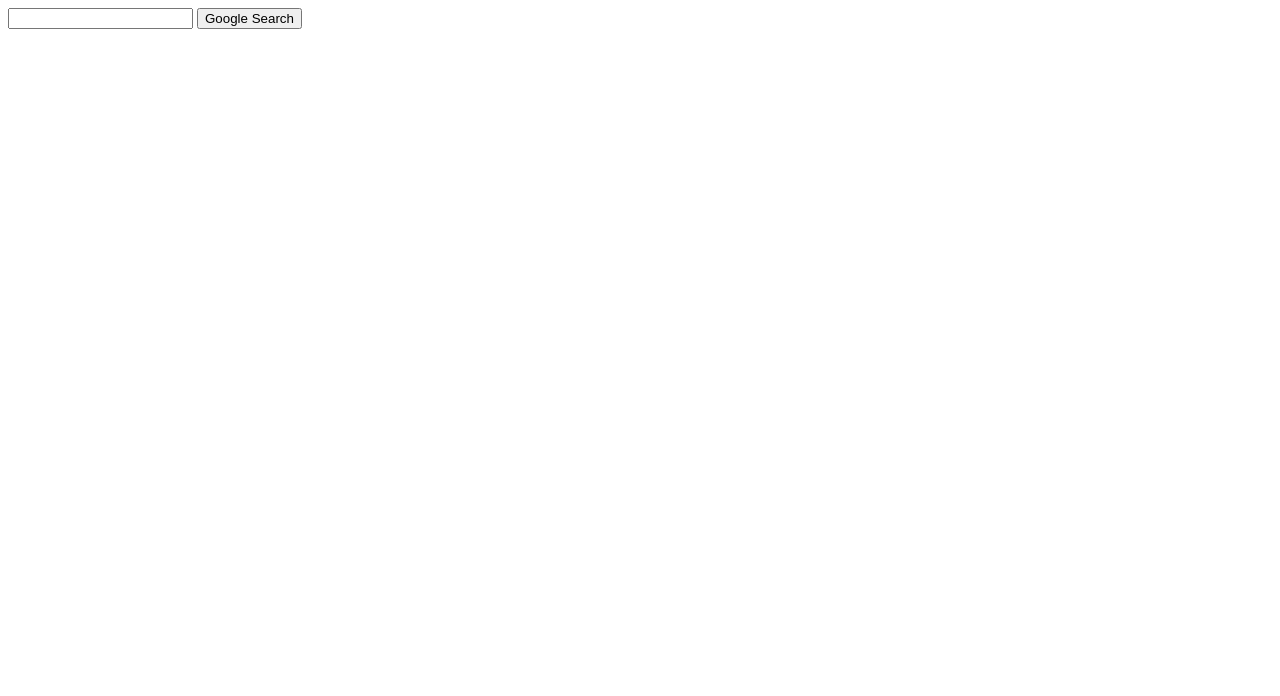
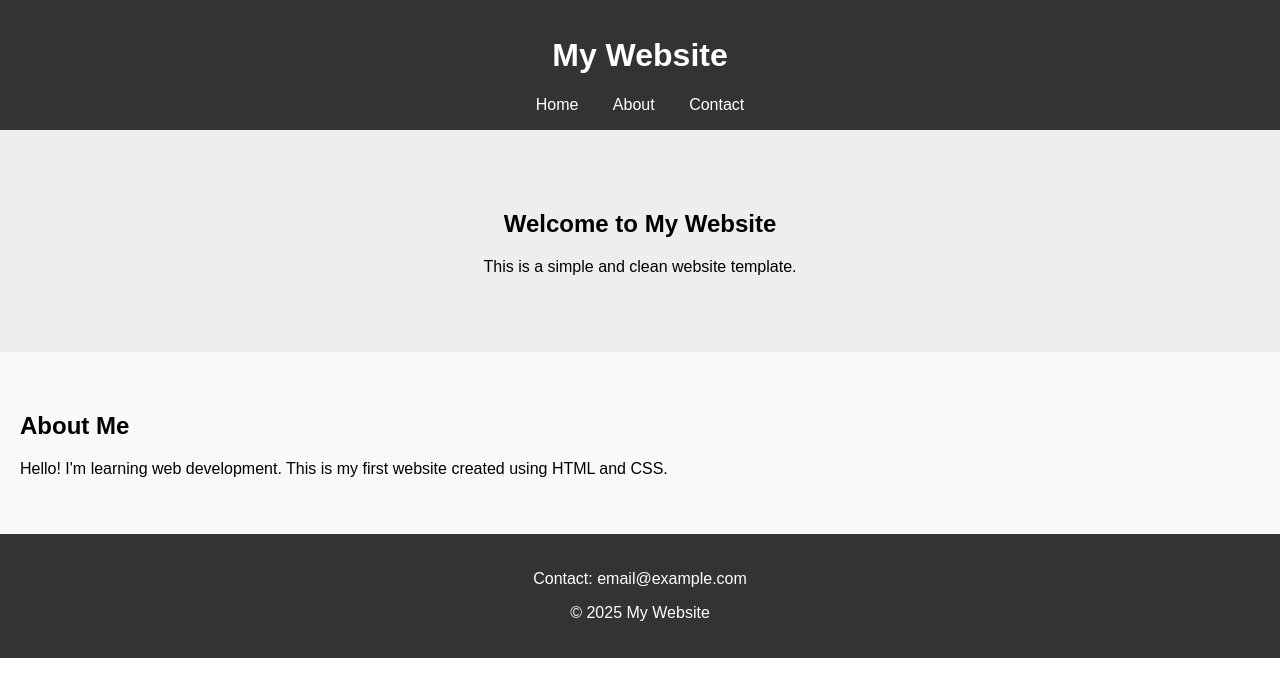
Before and after one commit to DracaBaugh-Flowers/indexhtml, a plain HTML site: page index.html in a window 1280 px wide. Drawn offline with Linux system fonts and the light colour scheme.

Commit message:
Update index.html

```diff
--- a/index.html
+++ b/index.html
@@ -1,12 +1,67 @@
 <!DOCTYPE html>
 <html lang="en">
-    <head>
-        <title>Search</title>
-    </head>
-    <body>
-        <form action="https://google.com/search">
-            <input type="text" name="q">
-            <input type="submit" value="Google Search">
-        </form>
-    </body>
+<head>
+    <meta charset="UTF-8">
+    <meta name="viewport" content="width=device-width, initial-scale=1.0">
+    <title>My Simple Website</title>
+    <style>
+        body {
+            margin: 0;
+            font-family: Arial, sans-serif;
+        }
+        header {
+            background: #333;
+            color: #fff;
+            padding: 1em 0;
+            text-align: center;
+        }
+        nav a {
+            color: white;
+            margin: 0 15px;
+            text-decoration: none;
+        }
+        .hero {
+            background: #eee;
+            padding: 60px 20px;
+            text-align: center;
+        }
+        .about {
+            padding: 40px 20px;
+            background: #f9f9f9;
+        }
+        footer {
+            background: #333;
+            color: white;
+            text-align: center;
+            padding: 20px 0;
+        }
+    </style>
+</head>
+<body>
+
+    <header>
+        <h1>My Website</h1>
+        <nav>
+            <a href="#">Home</a>
+            <a href="#about">About</a>
+            <a href="#contact">Contact</a>
+        </nav>
+    </header>
+
+    <section class="hero">
+        <h2>Welcome to My Website</h2>
+        <p>This is a simple and clean website template.</p>
+    </section>
+
+    <section id="about" class="about">
+        <h2>About Me</h2>
+        <p>Hello! I'm learning web development. This is my first website created using HTML and CSS.</p>
+    </section>
+
+    <footer id="contact">
+        <p>Contact: email@example.com</p>
+        <p>&copy; 2025 My Website</p>
+    </footer>
+
+</body>
 </html>
```
